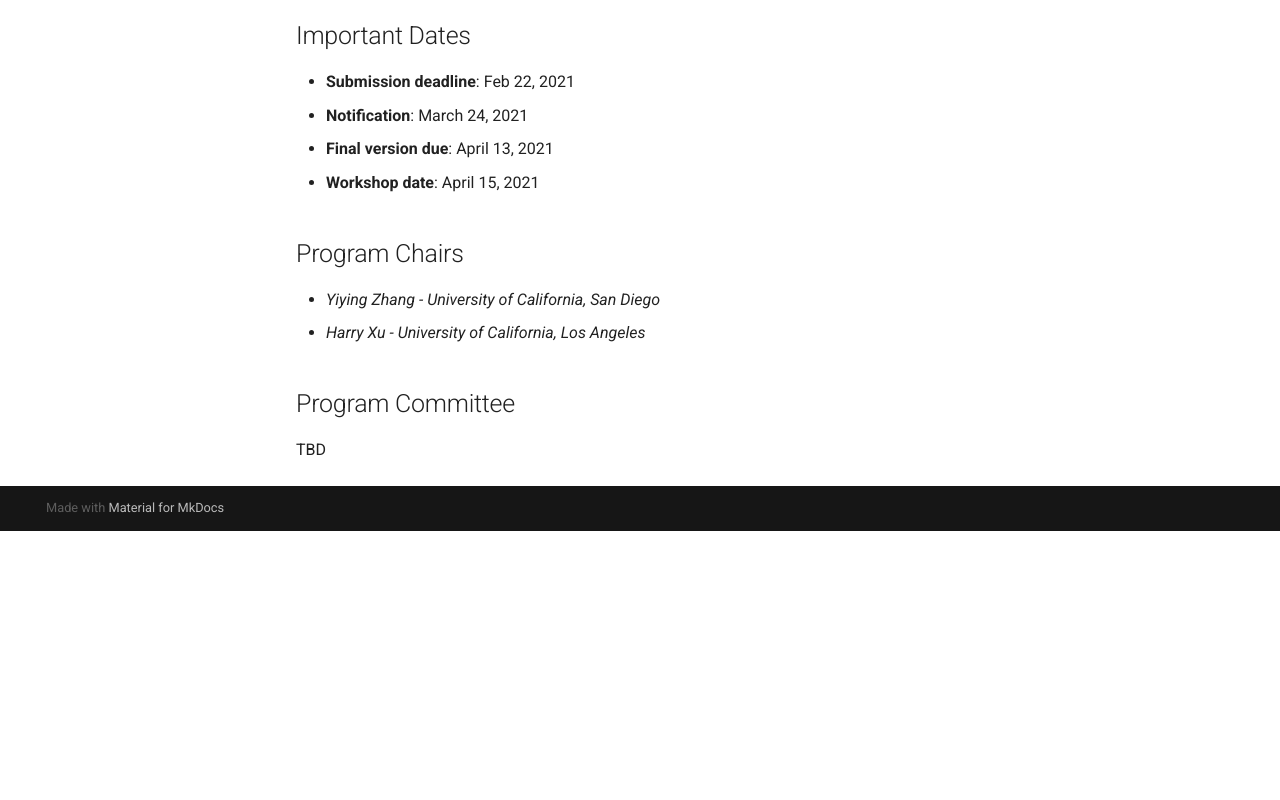
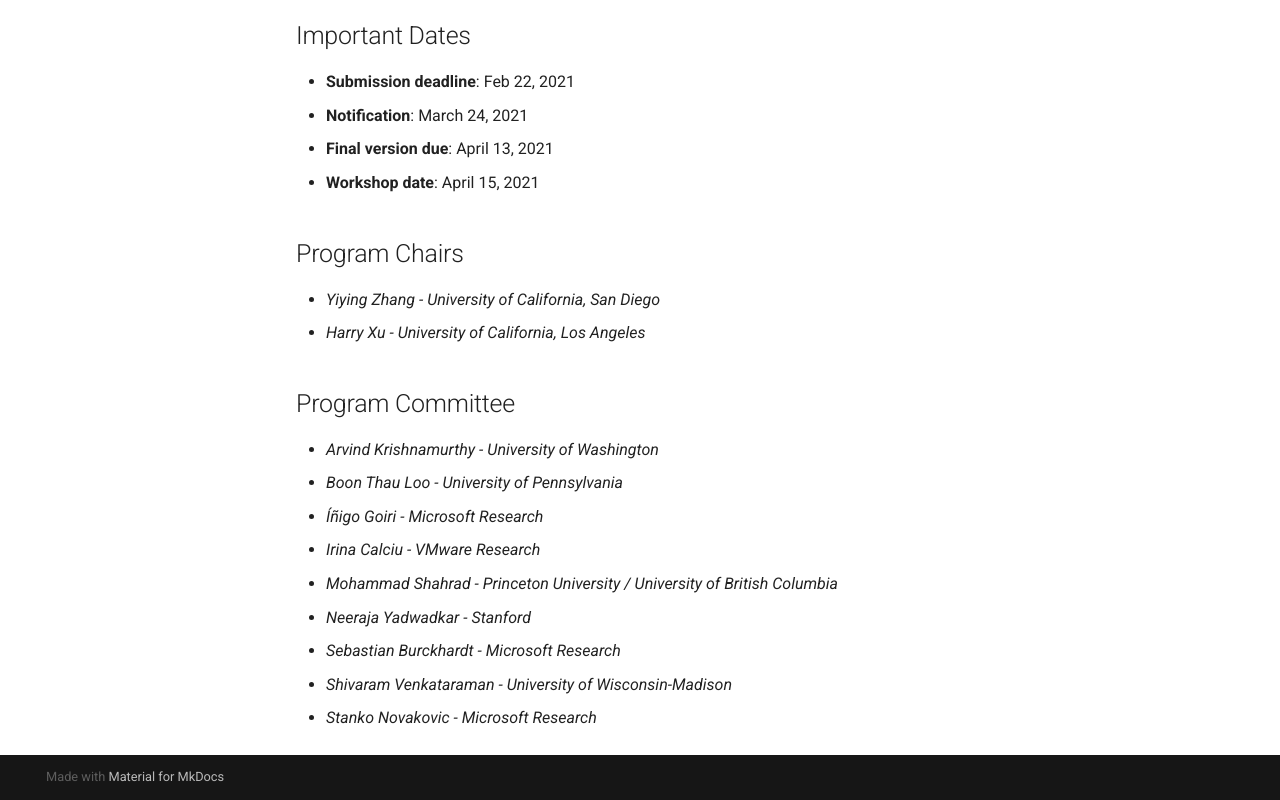
Before and after one commit to WukLab/words, a plain HTML site: page index.html in a window 1280 px wide. Shown: the part 1663-2463 px from the top of the page. Before the commit the page ends 2194 px from the top, so only its background shows below. Drawn offline with Linux system fonts and the light colour scheme.

Commit message:
Deployed ebd3ce5 with MkDocs version: 1.1.2

```diff
--- a/index.html
+++ b/index.html
@@ -358,7 +358,17 @@ Submissions that are likely to generate vigorous discussion will be favored!</p>
 <li><em>Harry Xu - University of California, Los Angeles</em></li>
 </ul>
 <h2 id="program-committee">Program Committee</h2>
-<p>TBD</p>
+<ul>
+<li><em>Arvind Krishnamurthy - University of Washington</em></li>
+<li><em>Boon Thau Loo - University of Pennsylvania</em></li>
+<li><em>Íñigo Goiri - Microsoft Research</em></li>
+<li><em>Irina Calciu - VMware Research</em></li>
+<li><em>Mohammad Shahrad - Princeton University / University of British Columbia</em></li>
+<li><em>Neeraja Yadwadkar - Stanford</em></li>
+<li><em>Sebastian Burckhardt - Microsoft Research</em></li>
+<li><em>Shivaram Venkataraman - University of Wisconsin-Madison</em></li>
+<li><em>Stanko Novakovic - Microsoft Research</em></li>
+</ul>
 
 
 
--- a/sitemap.xml
+++ b/sitemap.xml
@@ -1,7 +1,7 @@
 <?xml version="1.0" encoding="UTF-8"?>
 <urlset xmlns="http://www.sitemaps.org/schemas/sitemap/0.9"><url>
      <loc>https://words.github.io/</loc>
-     <lastmod>2021-01-22</lastmod>
+     <lastmod>2021-01-30</lastmod>
      <changefreq>daily</changefreq>
     </url>
 </urlset>
```
Also changed, not shown: search/search_index.json (+1 -1 lines), 1 other file.
